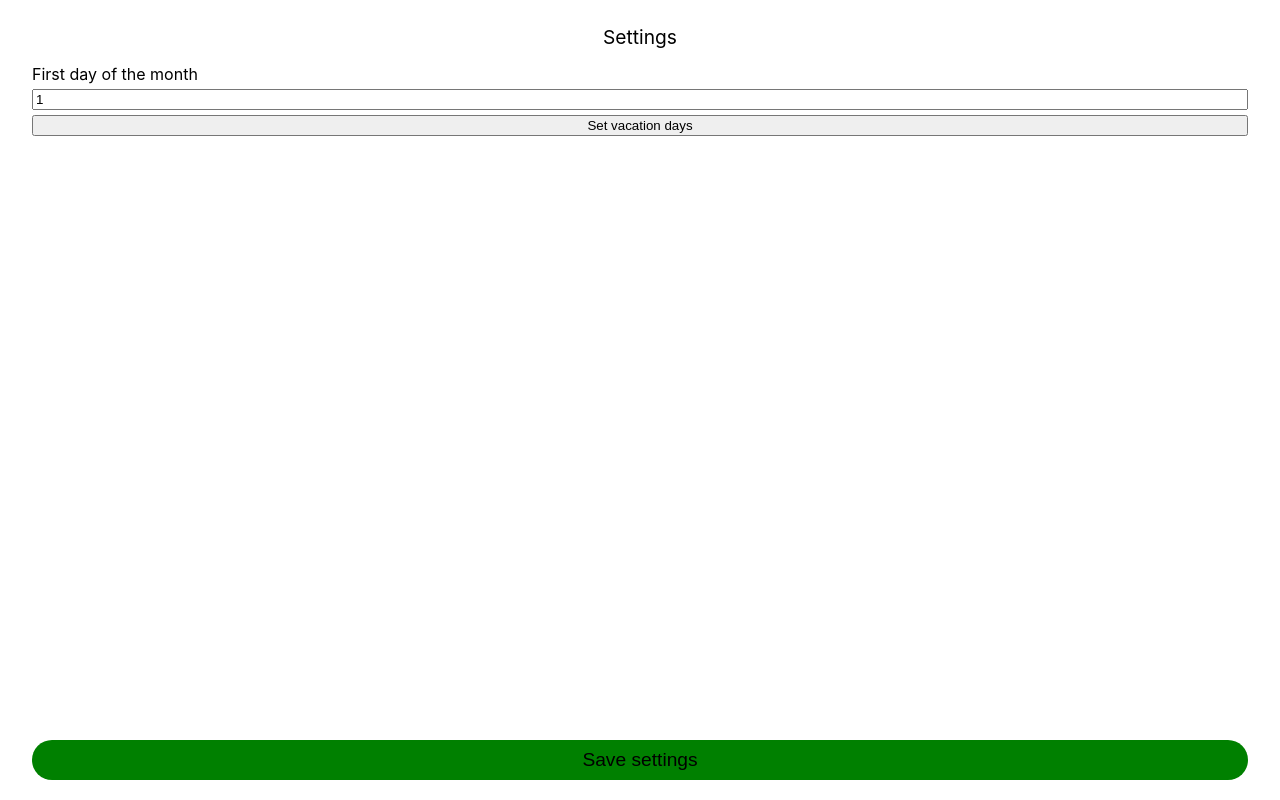
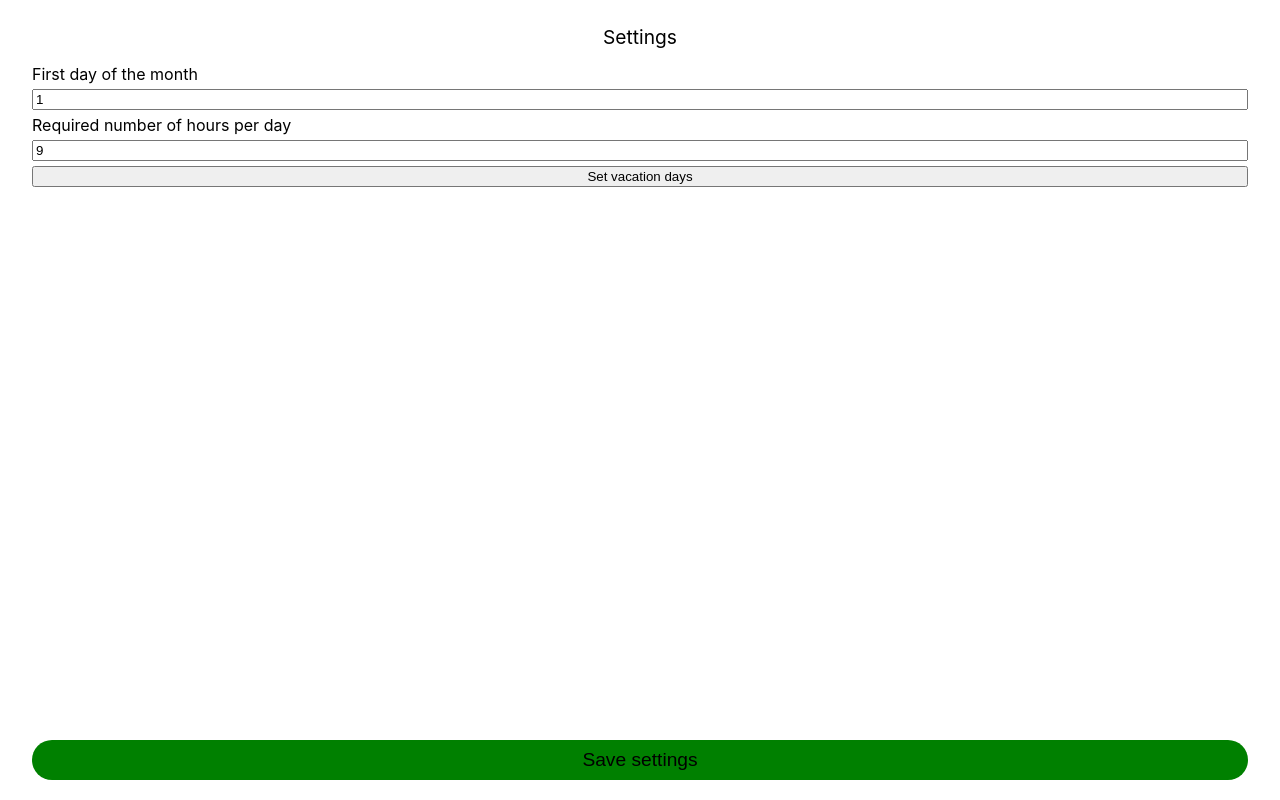
Before and after one commit to binygal/hermione, a Next.js app: page / in a window 1280 px wide. Both pictures are taken after a click on the button 46 px from the left and 27 px from the top of the page. Built offline with nearby package versions, Linux system fonts and the light colour scheme.

Commit message:
SettingsContainer: add support for changing number of hours.

```diff
--- a/src/common/extensions/date.ts
+++ b/src/common/extensions/date.ts
@@ -16,7 +16,7 @@ export function utcDate(year: number, month: number, day: number): Date {
 
 export function utcDateFromTimestamp(timestamp: number): Date {
   const date = new Date(timestamp);
-  return utcDate(date.getFullYear(), date.getMonth(), date.getDate());
+  return new Date(Date.UTC(date.getFullYear(), date.getMonth(), date.getDate()));
 }
 
 export function getTimeDiff(lh: number, rh: number): TimeDiff {
--- a/src/settings/SettingsContainer.tsx
+++ b/src/settings/SettingsContainer.tsx
@@ -35,11 +35,28 @@ export default function SettingsContainer() {
     });
   }, [settingsOnEdit]);
 
+  const onNumberOfHoursChanged = useCallback((e: ChangeEvent<HTMLInputElement>) => {
+    const numericValue = Number.parseFloat(e.target.value);
+    setSettingsOnEdit({
+      ...settingsOnEdit,
+      numberOfHoursPerDay: Math.min(24, Math.max(0, numericValue)),
+    });
+  }, [settingsOnEdit]);
+
   const onDayOfMonthLostFocus = useCallback((e: FocusEvent<HTMLInputElement, Element>) => {
     if (e.target.value === '') {
       setSettingsOnEdit({
         ...settingsOnEdit,
         firstDayOfMonth: 1,
+      });
+    }
+  }, [settingsOnEdit]);
+
+  const onNumberOfHoursLostFocus = useCallback((e: FocusEvent<HTMLInputElement, Element>) => {
+    if (e.target.value === '') {
+      setSettingsOnEdit({
+        ...settingsOnEdit,
+        numberOfHoursPerDay: 9,
       });
     }
   }, [settingsOnEdit]);
@@ -54,6 +71,8 @@ export default function SettingsContainer() {
         <Header content="Settings" rightIcon={<SVGButton svg={closeLogo} onClick={() => setCurrentView('main')} />} />
         First day of the month
         <input type="number" max={28} min={1} onChange={onDayOfMonthChanged} value={settingsOnEdit.firstDayOfMonth} onBlur={onDayOfMonthLostFocus} />
+        Required number of hours per day
+        <input type="number" max={24} min={0} onChange={onNumberOfHoursChanged} value={settingsOnEdit.numberOfHoursPerDay} onBlur={onNumberOfHoursLostFocus} step=".01" />
         <button type="button" onClick={() => setCurrentView('vacation-picker')}>Set vacation days</button>
       </div>
       <MainActionButton title="Save settings" onClick={saveSettings} />
```
Also changed, not shown: 1 other file (tests, documents, lock files or other folders).
